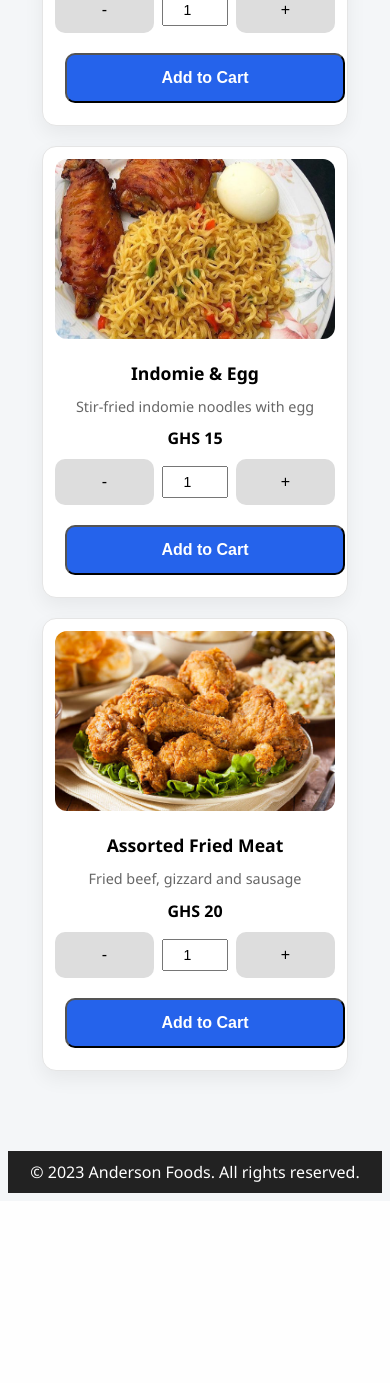
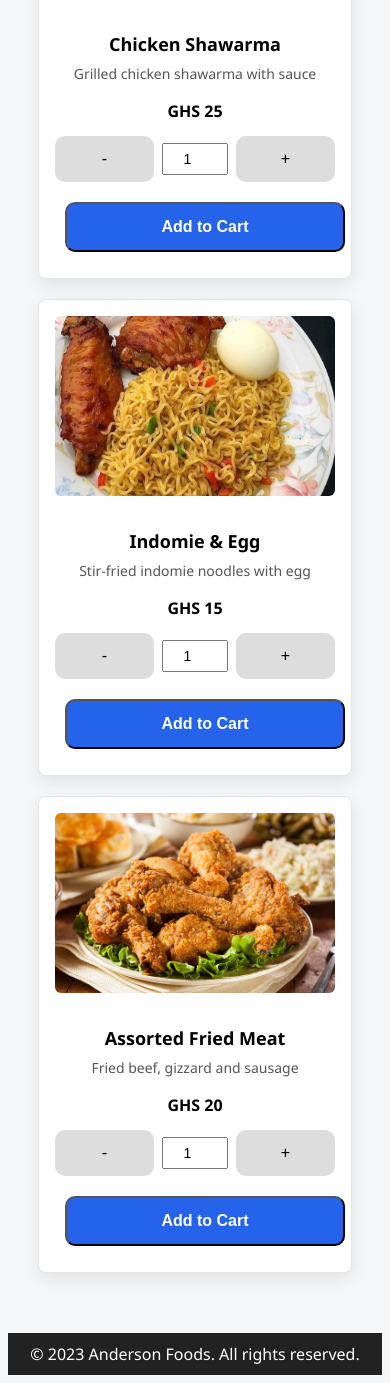
Before and after one commit to anderson5677/restaurant_app, a Flask app: page /menu in a window 390 px wide; the page is wider, and only the part inside the window is pictured. Shown: the part 4044-5427 px from the top of that part. Before the commit the page ends 5237 px from the top of that part, so only its background shows below. Run offline with Flask 3, Linux system fonts and the light colour scheme.

Commit message:
menu adjust5

```diff
--- a/static/style.css
+++ b/static/style.css
@@ -792,28 +792,6 @@ body {
     border: 1px solid #ccc;
     font-size: 16px;
 }
-/* ===== MOBILE OPTIMIZATION ===== */
-@media (max-width: 768px) {
-
-  .menu-grid {
-    display: grid;
-    grid-template-columns: 1fr;
-    gap: 16px;
-    padding: 10px;
-  }
-
-  .menu-card {
-    padding: 12px;
-    border-radius: 14px;
-  }
-
-}
-.menu-image {
-  width: 100%;
-  height: 180px;
-  object-fit: cover;
-  border-radius: 12px;
-}
 @media (max-width: 768px) {
 
   .btn-primary,
@@ -1465,56 +1443,3 @@ body {
 .hero-buttons a {
     margin: 0 10px;
 }
-/* === MENU GRID (SAFE & RESPONSIVE) === */
-.menu-grid {
-  display: grid;
-  grid-template-columns: repeat(auto-fit, minmax(260px, 1fr));
-  gap: 20px;
-  padding: 20px;
-}
-
-/* === MENU CARD === */
-.menu-card {
-  background: #fff;
-  border-radius: 14px;
-  box-shadow: 0 8px 20px rgba(0,0,0,0.06);
-  overflow: hidden;
-  display: flex;
-  flex-direction: column;
-  transition: transform 0.2s ease;
-}
-
-.menu-card:hover {
-  transform: translateY(-4px);
-}
-
-/* === IMAGE (VERY IMPORTANT) === */
-.menu-image {
-  width: 100%;
-  aspect-ratio: 4 / 3;
-  object-fit: cover;
-}
-
-/* === TEXT === */
-.menu-card h3 {
-  margin: 12px;
-  font-size: 1.1rem;
-}
-
-.menu-card .description {
-  margin: 0 12px;
-  font-size: 0.9rem;
-  color: #666;
-}
-
-.menu-card .price {
-  margin: 10px 12px;
-  font-weight: bold;
-}
-
-/* === MOBILE TWEAK === */
-@media (max-width: 600px) {
-  .menu-grid {
-    grid-template-columns: 1fr;
-  }
-}
```
